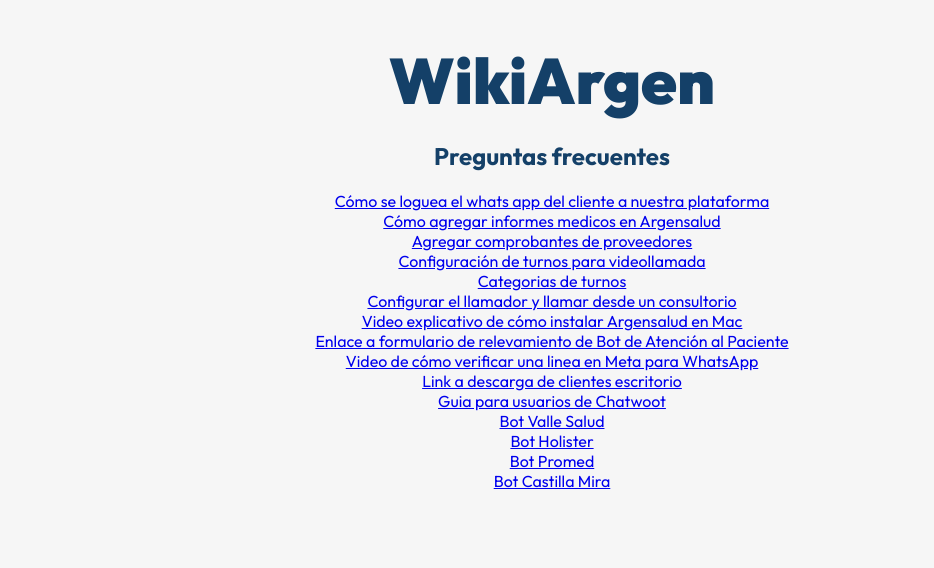
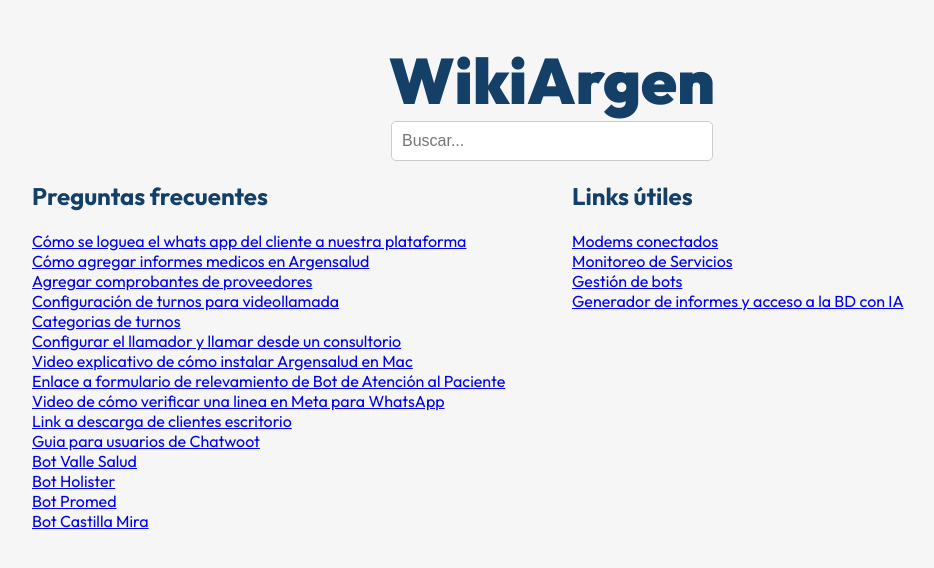
Before and after one commit to EtelS/wikiargen, a React (Vite) app: page / in a window 1280 px wide. Shown: the top 568 px of the page, without its empty margins (88-1022 px from the left). Built offline with nearby package versions, Linux system fonts and the light colour scheme.

Commit message:
agregado de búsqueda y links útiles

```diff
--- a/src/components/List.tsx
+++ b/src/components/List.tsx
@@ -1,17 +1,66 @@
+import { useState } from "react"
 import { Documentos } from "../data/documents"
+import { LinksUtiles} from "../data/documents"
+
+function PreguntasFrecuentes ({ busqueda }: { busqueda: string }) {
+  const documentosFiltrados = Documentos.filter(doc =>
+    doc.title.toLowerCase().includes(busqueda.toLowerCase())
+  )
+
+  return (
+    <div className="column">
+      <h2>Preguntas frecuentes</h2>
+      <div>
+        {documentosFiltrados.map(doc=>(
+          <div className="text-box" key={doc.id}>
+            <a href={doc.url} target='_blank'>{doc.title}</a>
+          </div>
+        ))
+      }
+      </div>
+    </div>
+  )
+}
+
+function LinksUtilesComponente ({ busqueda }: { busqueda: string }) {
+  const linksFiltrados = LinksUtiles.filter(link =>
+    link.title.toLowerCase().includes(busqueda.toLowerCase())
+  )
+
+  return (
+    <div className="column">
+      <h2>Links útiles</h2>
+      <div>
+        {linksFiltrados.map(link=>(
+          <div className="text-box" key={link.id}>
+            <a href={link.url} target='_blank'>{link.title}</a>
+          </div>
+        ))
+      }
+      </div>
+    </div>
+  )
+}
 
 export function List () {
+  const [busqueda, setBusqueda] = useState('')
 
   return (
     <>
-    <h2>Preguntas frecuentes</h2>
-    <div>
-      {Documentos.map(doc=>(
-        <div className="text-box" key={doc.id}>
-          <a href={doc.url} target='_blank'>{doc.title}</a>
-        </div>
-      ))
-    }
+    <div className="search-container">
+      <input
+        type="text"
+        placeholder="Buscar..."
+        value={busqueda}
+        onChange={(e) => setBusqueda(e.target.value)}
+      />
+      {busqueda && (
+        <button type="button" onClick={() => setBusqueda('')}>Limpiar</button>
+      )}
+    </div>
+    <div className="columns-container">
+      <PreguntasFrecuentes busqueda={busqueda} />
+      <LinksUtilesComponente busqueda={busqueda} />
     </div>
     </>
   )
--- a/src/data/documents.ts
+++ b/src/data/documents.ts
@@ -75,3 +75,26 @@
         url:'https://argensoft.net/botcastilla/'
     },
 ]
+export const LinksUtiles=[
+     {
+        id:'1',
+        title: 'Modems conectados',
+        url:'https://www.argensoft.net/Argenenvios/home/8'
+    },
+    {
+        id:'2',
+        title:'Monitoreo de Servicios',
+        url:'https://www.argensoft.net/Monitor'
+    },
+    {
+        id:'3',
+        title:'Gestión de bots',
+        url:' https://argensoft.net/monitor/bots'
+    },
+    {
+        id:'4',
+        title:'Generador de informes y acceso a la BD con IA',
+        url:' https://argensoft.net/CI/Index'
+    }
+
+]
--- a/src/index.css
+++ b/src/index.css
@@ -58,3 +58,17 @@
   background-color: #333;
   transition: background-color 0.3s ease;
 }
+
+.columns-container {
+  display: flex;
+  flex-direction: row;
+  gap: 40px;
+  justify-content: center;
+  align-items: flex-start;
+}
+
+.column {
+  flex: 1;
+  max-width: 500px;
+  text-align: left;
+}
```
